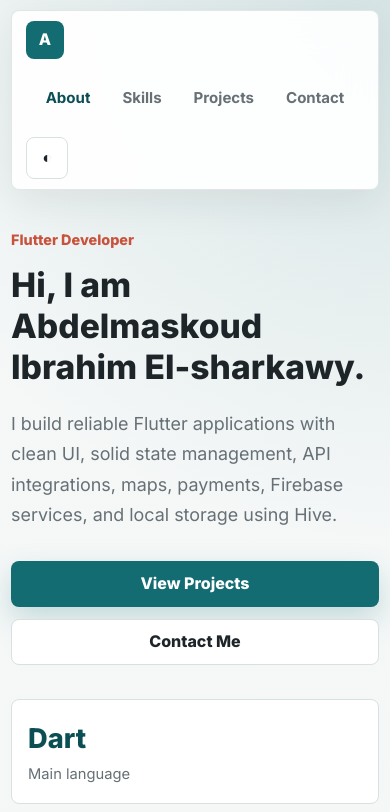
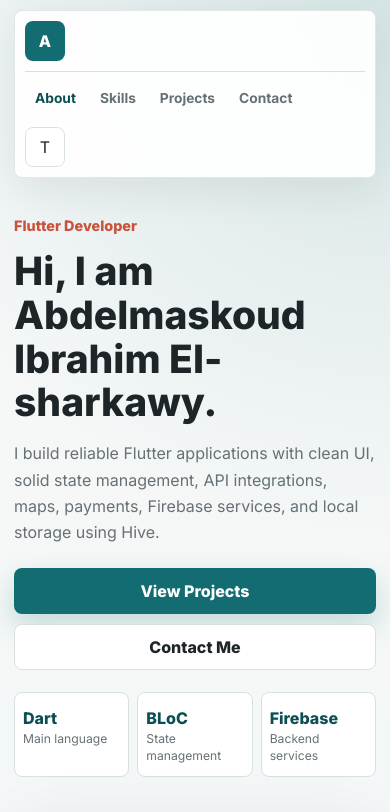
Before and after one commit to Abdelmaksoud20/portfolio, a plain HTML site: page index.html in a window 390 px wide. Shown: the top 812 px of the page. Drawn offline with Linux system fonts and the light colour scheme.

Commit message:
Improve mobile portfolio layout

```diff
--- a/index.html
+++ b/index.html
@@ -31,7 +31,7 @@
       </nav>
 
       <button class="icon-button" type="button" data-theme-toggle aria-label="Toggle theme">
-        <span aria-hidden="true">◐</span>
+        <span aria-hidden="true">T</span>
       </button>
     </header>
 
@@ -179,7 +179,7 @@
     </main>
 
     <footer class="site-footer">
-      <p>© <span data-year></span> Abdelmaskoud Ibrahim El-sharkawy. All rights reserved.</p>
+      <p>&copy; <span data-year></span> Abdelmaskoud Ibrahim El-sharkawy. All rights reserved.</p>
       <div class="social-links">
         <a href="https://github.com/" target="_blank" rel="noreferrer">GitHub</a>
         <a href="https://www.linkedin.com/" target="_blank" rel="noreferrer">LinkedIn</a>
--- a/styles.css
+++ b/styles.css
@@ -44,7 +44,7 @@ body {
     linear-gradient(180deg, var(--bg), var(--surface-soft));
   color: var(--text);
   font-family: "Inter", system-ui, -apple-system, BlinkMacSystemFont, "Segoe UI", sans-serif;
-  line-height: 1.7;
+  line-height: 1.65;
 }
 
 a {
@@ -486,32 +486,144 @@ h3 {
   .site-header,
   .section,
   .site-footer {
-    width: min(100% - 22px, 1120px);
+    width: min(100% - 28px, 1120px);
   }
 
   .site-header {
+    grid-template-columns: 1fr 40px;
+    gap: 10px;
+    min-height: auto;
     margin-top: 10px;
+    padding: 10px;
   }
 
   .brand span:last-child {
     display: none;
   }
 
+  .brand-mark,
+  .icon-button {
+    width: 40px;
+    height: 40px;
+  }
+
+  .nav-links {
+    justify-content: flex-start;
+    gap: 4px;
+    padding-top: 8px;
+    border-top: 1px solid var(--line);
+    scrollbar-width: none;
+  }
+
+  .nav-links::-webkit-scrollbar {
+    display: none;
+  }
+
+  .nav-links a {
+    flex: 0 0 auto;
+    padding: 7px 10px;
+    font-size: 0.86rem;
+  }
+
   .section {
-    padding: 64px 0;
+    padding: 54px 0;
   }
 
   .hero {
-    padding-top: 38px;
+    gap: 26px;
+    padding-top: 36px;
   }
 
-  .quick-stats,
+  h1 {
+    font-size: clamp(2rem, 10vw, 3rem);
+    line-height: 1.12;
+  }
+
+  h2 {
+    font-size: clamp(1.55rem, 7vw, 2.2rem);
+  }
+
+  .hero-text {
+    margin-top: 16px;
+    font-size: 1rem;
+  }
+
+  .hero-actions {
+    display: grid;
+    gap: 10px;
+    margin-top: 22px;
+  }
+
+  .quick-stats {
+    grid-template-columns: repeat(3, minmax(0, 1fr));
+    gap: 8px;
+    margin-top: 22px;
+  }
+
+  .quick-stats div {
+    min-height: 78px;
+    padding: 12px 8px;
+  }
+
+  .quick-stats dt {
+    font-size: 1rem;
+  }
+
+  .quick-stats dd {
+    font-size: 0.76rem;
+    line-height: 1.35;
+  }
+
+  .hero-visual {
+    width: min(100%, 420px);
+    padding: 10px;
+  }
+
+  .hero-visual::before {
+    inset: 16% 0 0 12%;
+  }
+
   .skills-grid,
   .projects-grid {
     grid-template-columns: 1fr;
   }
 
+  .skill-card {
+    min-height: auto;
+    padding: 18px;
+  }
+
+  .skill-icon {
+    width: 42px;
+    height: 42px;
+    margin-bottom: 14px;
+  }
+
+  .project-media {
+    min-height: 145px;
+  }
+
+  .project-body,
+  .contact-form {
+    padding: 18px;
+  }
+
   .hero-actions .button {
     width: 100%;
   }
+
+  .site-footer {
+    align-items: flex-start;
+    padding-bottom: 28px;
+  }
 }
+
+@media (max-width: 380px) {
+  .nav-links a {
+    padding-inline: 8px;
+  }
+
+  .quick-stats {
+    grid-template-columns: 1fr;
+  }
+}
```
Also changed, not shown: portfolio.html (+2 -2 lines).
